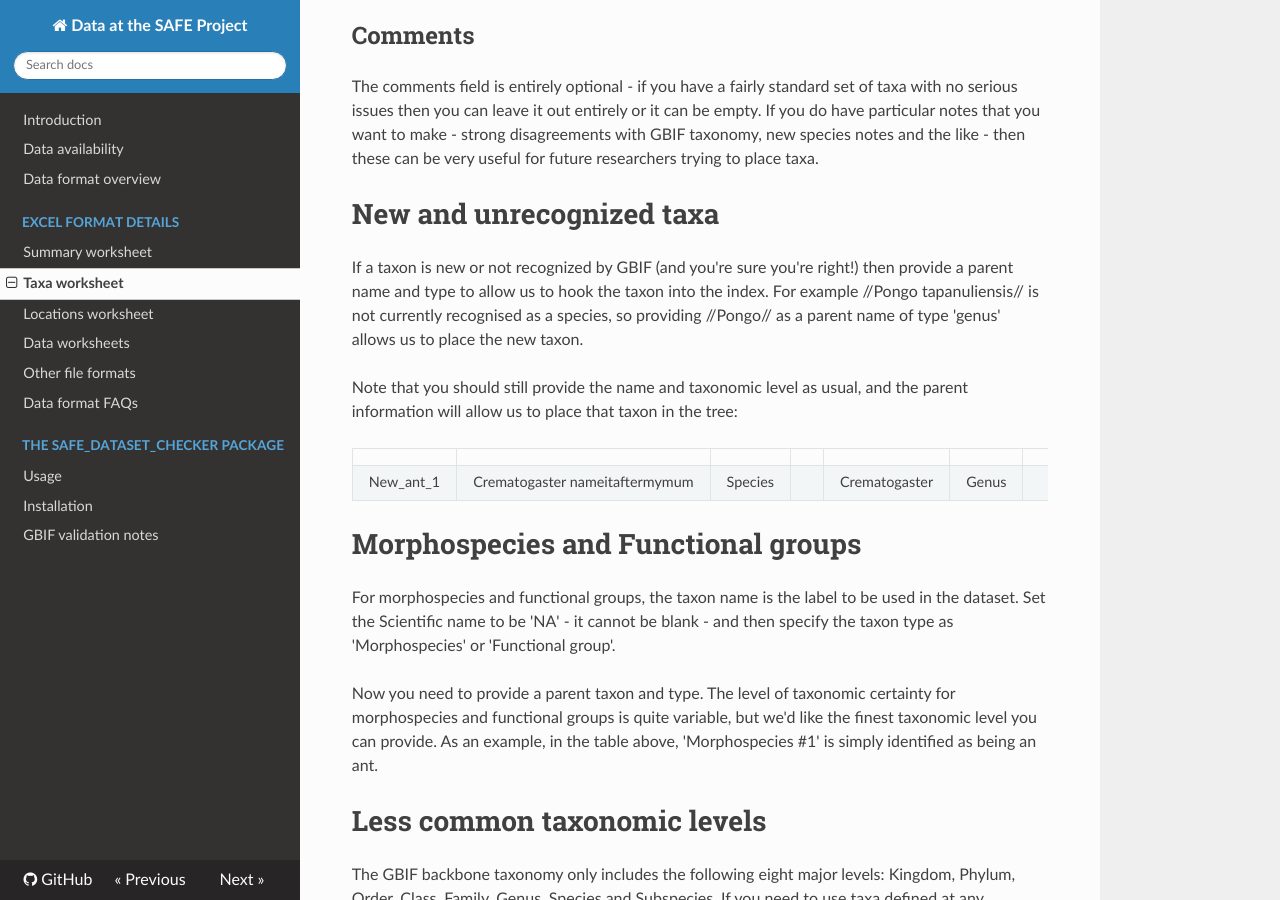
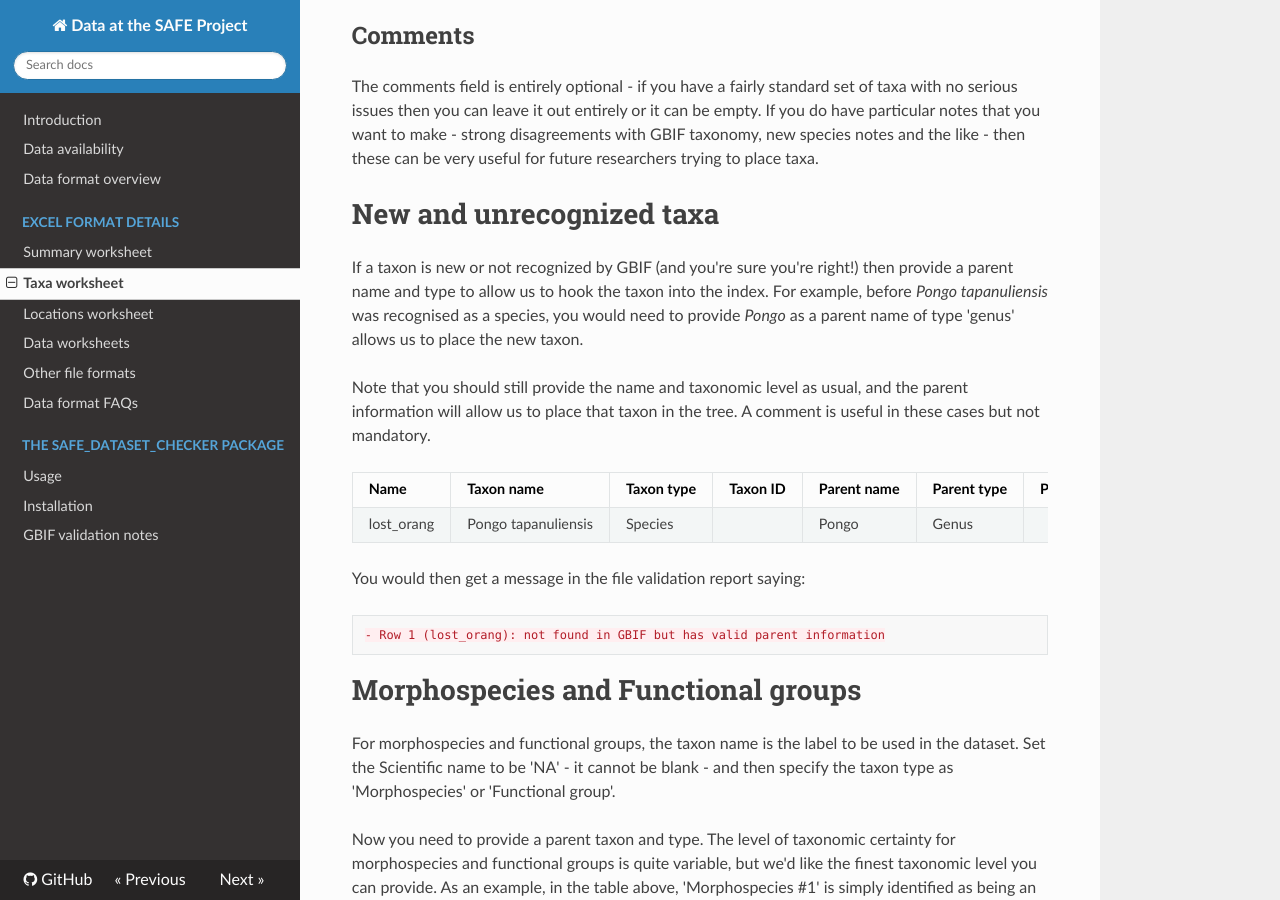
Before and after one commit to ImperialCollegeLondon/safedata_validator, an MkDocs documentation site: the page built from docs/data_format/taxa.md, in a window 1280 px wide and 900 px high, scrolled down 1793 px. Built offline with MkDocs 1.6.1, drawn with Linux system fonts in a browser that asks for light colours; nearby versions of some CDN libraries.

Commit message:
Revised new taxon info again - formatting and using a single example

```diff
--- a/docs/data_format/taxa.md
+++ b/docs/data_format/taxa.md
@@ -71,16 +71,21 @@ The comments field is entirely optional - if you have a fairly standard set of t
 # New and unrecognized taxa
 
 If a taxon is new or not recognized by GBIF (and you're sure you're right!) then provide a
-parent name and type to allow us to hook the taxon into the index. For example //Pongo
-tapanuliensis// is not currently recognised as a species, so providing //Pongo// as a parent
+parent name and type to allow us to hook the taxon into the index. For example, before _Pongo
+tapanuliensis_ was recognised as a species, you would need to provide _Pongo_ as a parent
 name of type 'genus' allows us to place the new taxon.
 
-Note that you should still provide the name and taxonomic level as usual, and the parent information will allow us to place that taxon in the tree:
+Note that you should still provide the name and taxonomic level as usual, and the parent
+information will allow us to place that taxon in the tree. A comment is useful in these cases
+but not mandatory.
 
-| | | | | | | |
-|---|---|---|---|---|---|---|
-| New_ant_1 | Crematogaster nameitaftermymum | Species |   |  Crematogaster | Genus   |   |
+| Name | Taxon name | Taxon type | Taxon ID | Parent name | Parent type | Parent ID | Comments |
+|---|---|---|---|---|---|---|---|
+| lost_orang | Pongo tapanuliensis| Species |   |  Pongo| Genus   |   |  New species |
 
+You would then get a message in the file validation report saying:
+
+    - Row 1 (lost_orang): not found in GBIF but has valid parent information
 
 
 # Morphospecies and Functional groups
```
